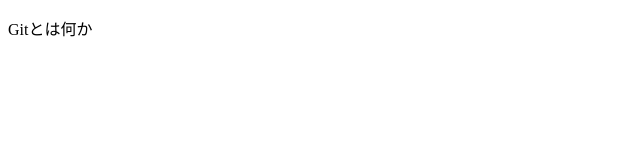
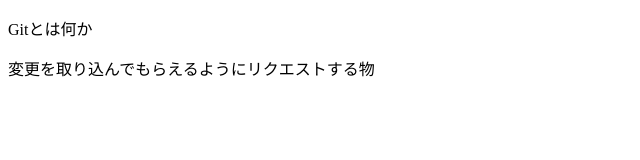
Before and after one commit to doisyouta/-, a plain HTML site: page index.html in a window 1280 px wide. Shown: the whole page, without its empty margins (0-640 px from the left). Drawn offline with Linux system fonts and the light colour scheme.

Commit message:
feat: PRの説明を追記

```diff
--- a/index.html
+++ b/index.html
@@ -7,5 +7,6 @@
 </head>
 <body>
     <p>Gitとは何か</p>
+    変更を取り込んでもらえるようにリクエストする物
 </body>
 </html>
```
